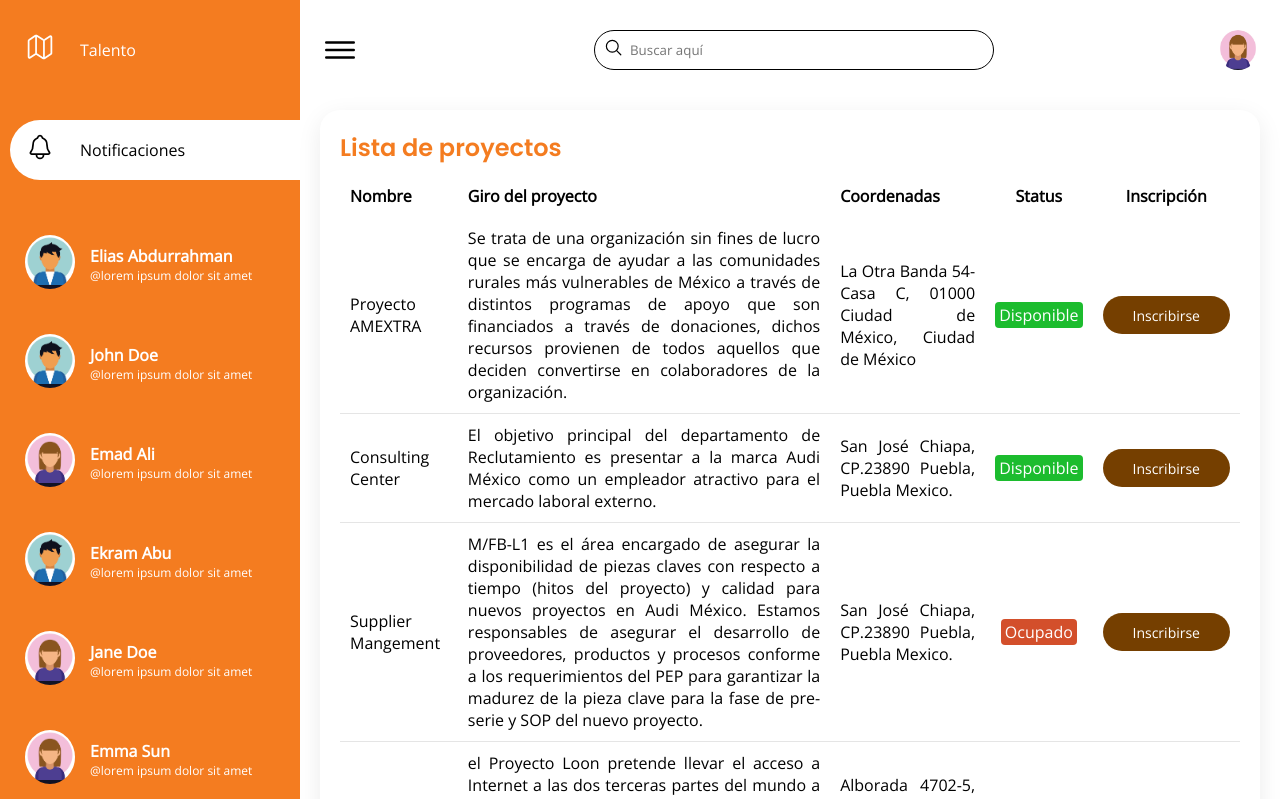
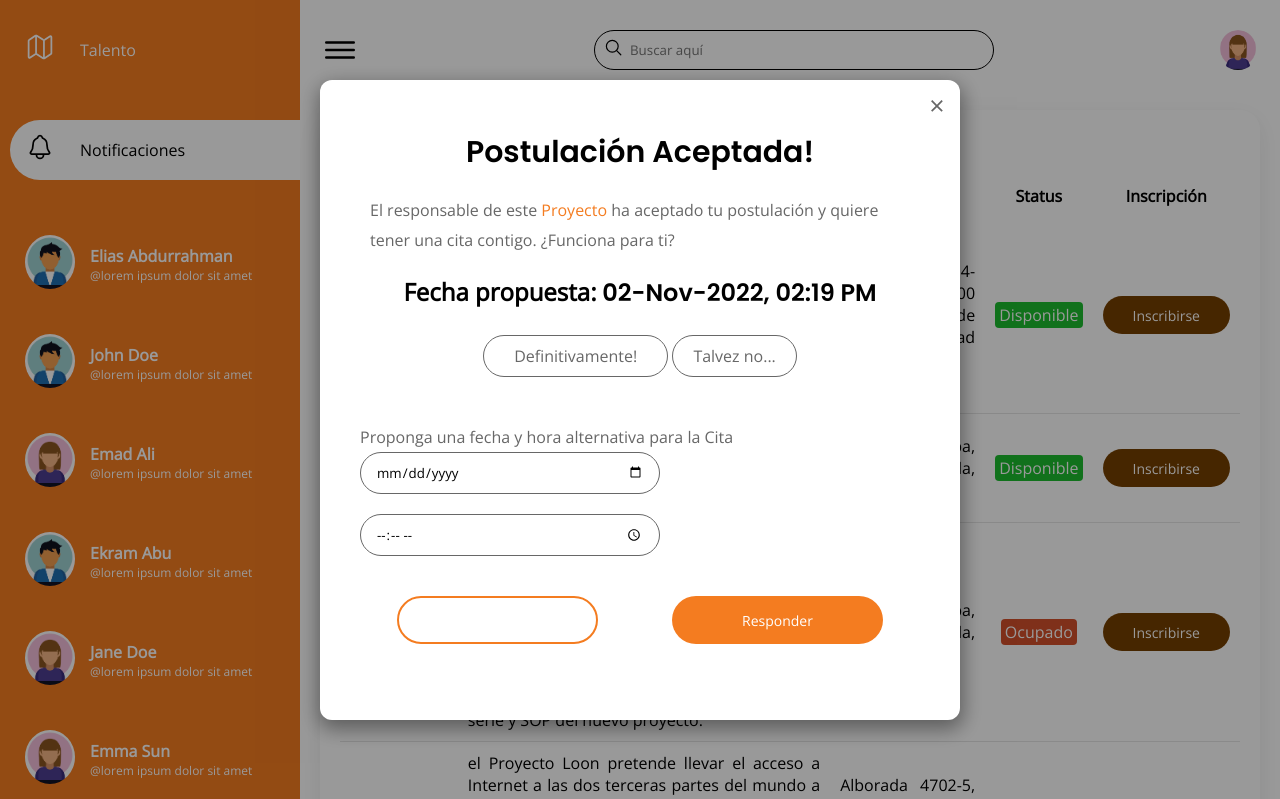
Before and after one commit to Basbarius/CazadoresDeTAlentos, a plain HTML site: page talento.html in a window 1280 px wide. Shown: the top 799 px of the page. Drawn offline with nearby package versions, Linux system fonts and the light colour scheme; files that its build step writes are made by us from their sources.

Commit message:
added new project, new date and accept/decline date popups

```diff
--- a/style.css
+++ b/style.css
@@ -232,3 +232,65 @@ label.proveedor-form {
     background-color: #F47C20;
     color: white;
 }
+
+#giro-proyecto {
+    min-height: 200px;
+    width: auto;
+    margin: 0 0 20px 0;
+    padding: 20px 15px;
+    border-radius: 20px;
+    border: 1px solid #676767;
+}
+
+.form p {
+    font-family: 'Open Sans', sans-serif;
+    font-size: 16px;
+    line-height: 30px;
+    text-align: center;
+    color: #676767;
+    margin: 20px 10px;
+    text-align: left;
+}
+
+.confirmation-container {
+    display: flex;
+    justify-content: flex-end;
+    margin: 20px 0 10px 0;
+}
+
+a {
+    color: #F47C20;
+    text-decoration: none;
+}
+
+a:hover {
+    text-decoration: underline;
+}
+
+.negation {
+    background-color: white;
+    border: #F47C20 solid 2px;
+    margin: 0 auto 16px;
+    padding: 0px 70px;
+}
+
+h3 {
+    font-family: 'Poppins', sans-serif;
+    font-weight: 500;
+    font-size: 24px;
+    text-align: center;
+    color: #000000;
+    margin: 20px 0 0px 0;
+}
+
+.radio-cita {
+    margin: 0 0 20px 0;
+}
+
+.new-project {
+    min-width: 40%;
+}
+
+.new-project input, textarea {
+    width: auto;
+}
--- a/talento.html
+++ b/talento.html
@@ -5,7 +5,8 @@
     <meta http-equiv="X-UA-Compatible" content="IE=edge">
     <meta name="viewport" content="width=device-width, initial-scale=1.0">
     <title>Talentos</title>
-    <link rel="stylesheet" type="text/css" href="css/estilos.css">
+    <link rel="stylesheet" type="text/css" href="estilos.css">
+    <link rel="stylesheet" type="text/css" href="style.css">
 </head>
 <body>
     <div class="container">
@@ -156,6 +157,48 @@
         </div>
     </div>
 
+    <!-- Accept/decline date -->
+    <section class="form-bg active">
+        <!-- Descomentar el de abajo para mostrar popup y comentar el de arriba -->
+        <!-- <section class="form-bg active"> -->
+        <div class="form">
+
+            <h2 class="create">Postulación Aceptada!</h2>
+            <p>El responsable de este <a href="">Proyecto</a> ha aceptado tu postulación y quiere tener una
+                cita contigo. ¿Funciona para ti?</p>
+            <h3><b>Fecha propuesta:</b> 02-Nov-2022, 02:19 PM</h3>
+            <form class="form-content" action="">
+                <div class="radio radio-cita">
+                    <input type="radio" name="usuario" id="cazador-form" required>
+                    <label for="cazador-form" class="cazador-form">Definitivamente!</label>
+
+                    <input type="radio" name="usuario" id="proveedor-form" required>
+                    <label for="proveedor-form" class="proveedor-form">Talvez no...</label>
+                </div>
+
+                <label for="nombre-sign-up">Proponga una fecha y hora alternativa para la Cita</label>
+                <div class="date-container">
+                    <input type="date" name="fecha" id="fecha-cita" required>
+                    <input type="time" name="hora" id="hora-cita" required>
+                </div>
+
+                <div class="confirmation-container">
+                    <button type="submit" class="button negation">
+                        Cancelar </button>
+                    <button type="submit" class="button form-sign-up">
+                        Responder </button>
+                </div>
+                <div class="close-form">
+                    <svg viewBox="0 0 20 20" xmlns="http://www.w3.org/2000/svg">
+                        <polygon fill="inherit"
+                            points="11.649 9.882 18.262 3.267 16.495 1.5 9.881 8.114 3.267 1.5 1.5 3.267 8.114 9.883 1.5 16.497 3.267 18.264 9.881 11.65 16.495 18.264 18.262 16.497">
+                        </polygon>
+                    </svg>
+                </div>
+            </form>
+        </div>
+    </section>
+
     <script type="module" src="https://unpkg.com/ionicons@5.5.2/dist/ionicons/ionicons.esm.js"></script>
     <script nomodule src="https://unpkg.com/ionicons@5.5.2/dist/ionicons/ionicons.js"></script>
 
```
Also changed, not shown: cazador.html (+67 -30 lines), home-page.html (+1 -1 lines), README.md.
